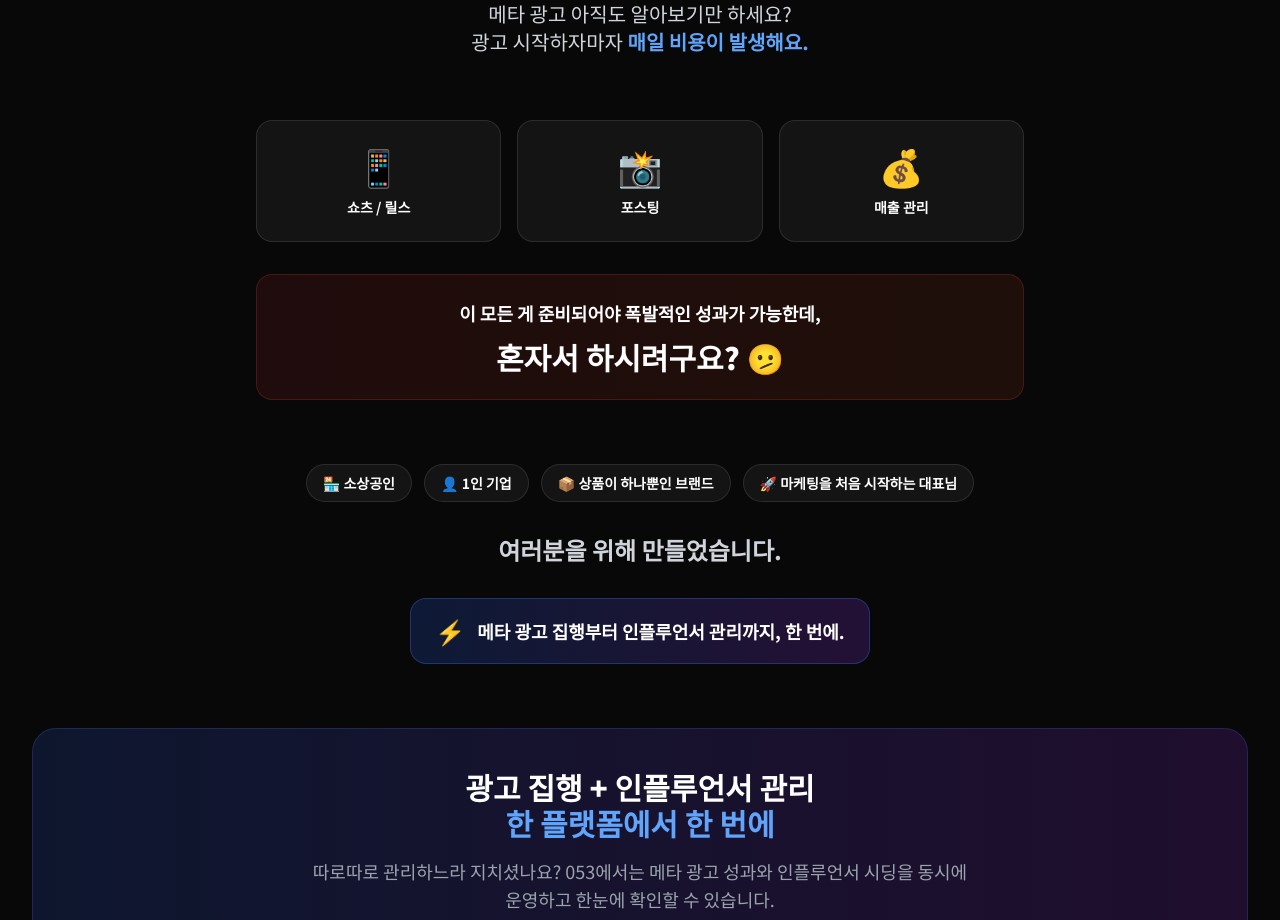
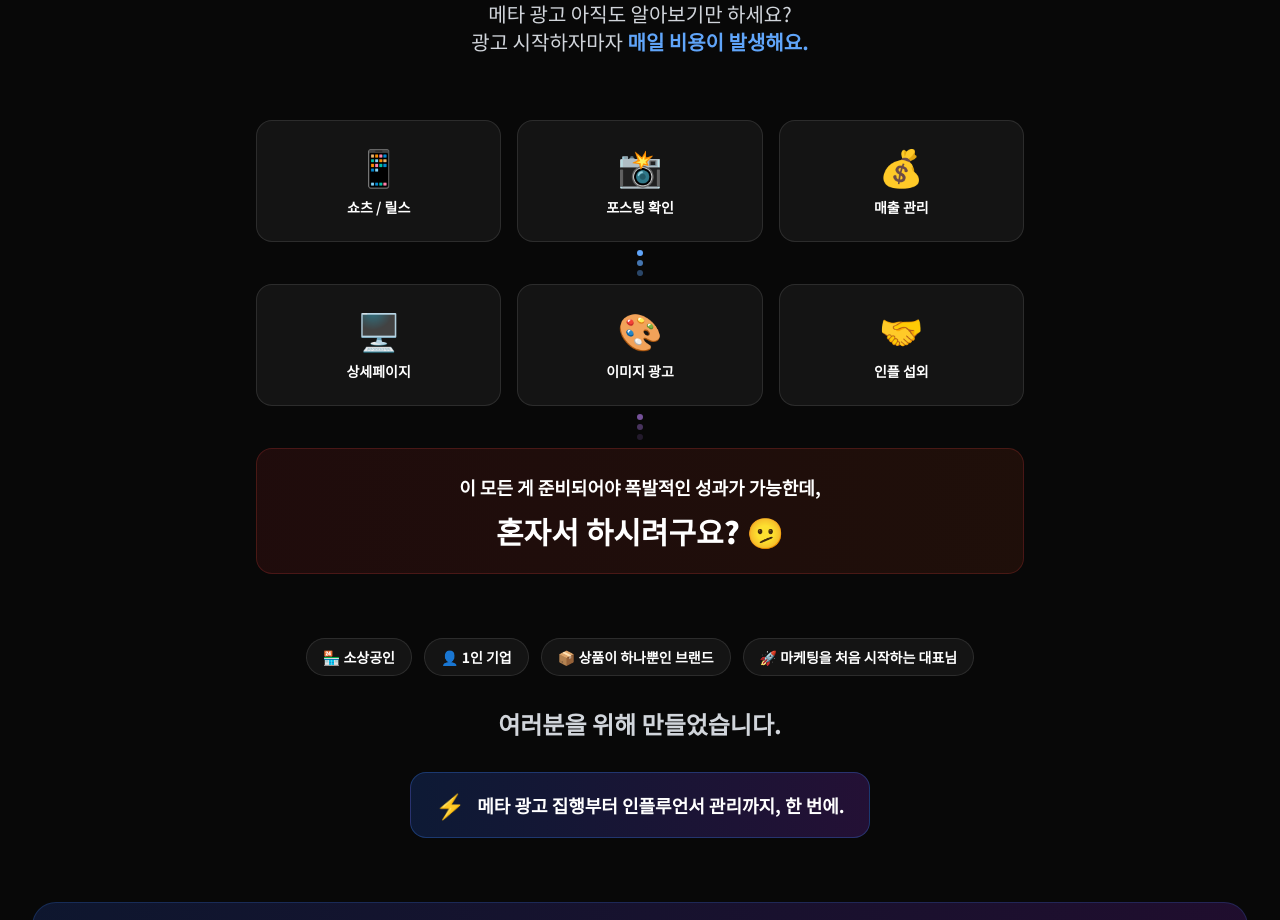
Before and after one commit to hagojob101-home/seeding-platform, a Next.js app: page / in a window 1280 px wide. Shown: the part 1120-2040 px from the top of the page. Built offline with nearby package versions, Linux system fonts and the light colour scheme.

Commit message:
아이콘 2줄 + 세로 그라데이션 dots 추가

```diff
--- a/pages/index.js
+++ b/pages/index.js
@@ -113,18 +113,51 @@ export default function Home() {
 
           {/* 블럭 2 - 아이콘 3개 */}
           <div className="max-w-3xl mx-auto mb-6">
-            <div className="grid grid-cols-3 gap-4 mb-8">
+            <div className="grid grid-cols-3 gap-4 mb-0">
               <div className="bg-white/5 border border-white/10 rounded-2xl p-6 text-center hover:border-blue-500/40 transition">
                 <p className="text-4xl mb-3">📱</p>
                 <p className="text-white font-bold text-sm">쇼츠 / 릴스</p>
               </div>
               <div className="bg-white/5 border border-white/10 rounded-2xl p-6 text-center hover:border-blue-500/40 transition">
                 <p className="text-4xl mb-3">📸</p>
-                <p className="text-white font-bold text-sm">포스팅</p>
+                <p className="text-white font-bold text-sm">포스팅 확인</p>
               </div>
               <div className="bg-white/5 border border-white/10 rounded-2xl p-6 text-center hover:border-blue-500/40 transition">
                 <p className="text-4xl mb-3">💰</p>
                 <p className="text-white font-bold text-sm">매출 관리</p>
+              </div>
+            </div>
+
+            {/* 세로 ... 그라데이션 */}
+            <div className="flex justify-center items-center py-2">
+              <div className="flex flex-col items-center gap-1">
+                <div className="w-1.5 h-1.5 rounded-full bg-blue-400"></div>
+                <div className="w-1.5 h-1.5 rounded-full bg-blue-400/70"></div>
+                <div className="w-1.5 h-1.5 rounded-full bg-blue-400/40"></div>
+              </div>
+            </div>
+
+            <div className="grid grid-cols-3 gap-4 mb-0">
+              <div className="bg-white/5 border border-white/10 rounded-2xl p-6 text-center hover:border-blue-500/40 transition">
+                <p className="text-4xl mb-3">🖥️</p>
+                <p className="text-white font-bold text-sm">상세페이지</p>
+              </div>
+              <div className="bg-white/5 border border-white/10 rounded-2xl p-6 text-center hover:border-blue-500/40 transition">
+                <p className="text-4xl mb-3">🎨</p>
+                <p className="text-white font-bold text-sm">이미지 광고</p>
+              </div>
+              <div className="bg-white/5 border border-white/10 rounded-2xl p-6 text-center hover:border-blue-500/40 transition">
+                <p className="text-4xl mb-3">🤝</p>
+                <p className="text-white font-bold text-sm">인플 섭외</p>
+              </div>
+            </div>
+
+            {/* 세로 ... 그라데이션 - 끝도 없이 */}
+            <div className="flex justify-center items-center py-2">
+              <div className="flex flex-col items-center gap-1">
+                <div className="w-1.5 h-1.5 rounded-full bg-purple-400/60"></div>
+                <div className="w-1.5 h-1.5 rounded-full bg-purple-400/35"></div>
+                <div className="w-1.5 h-1.5 rounded-full bg-purple-400/15"></div>
               </div>
             </div>
             <div className="text-center bg-gradient-to-r from-red-900/20 to-orange-900/20 border border-red-500/20 rounded-2xl p-6">
```
